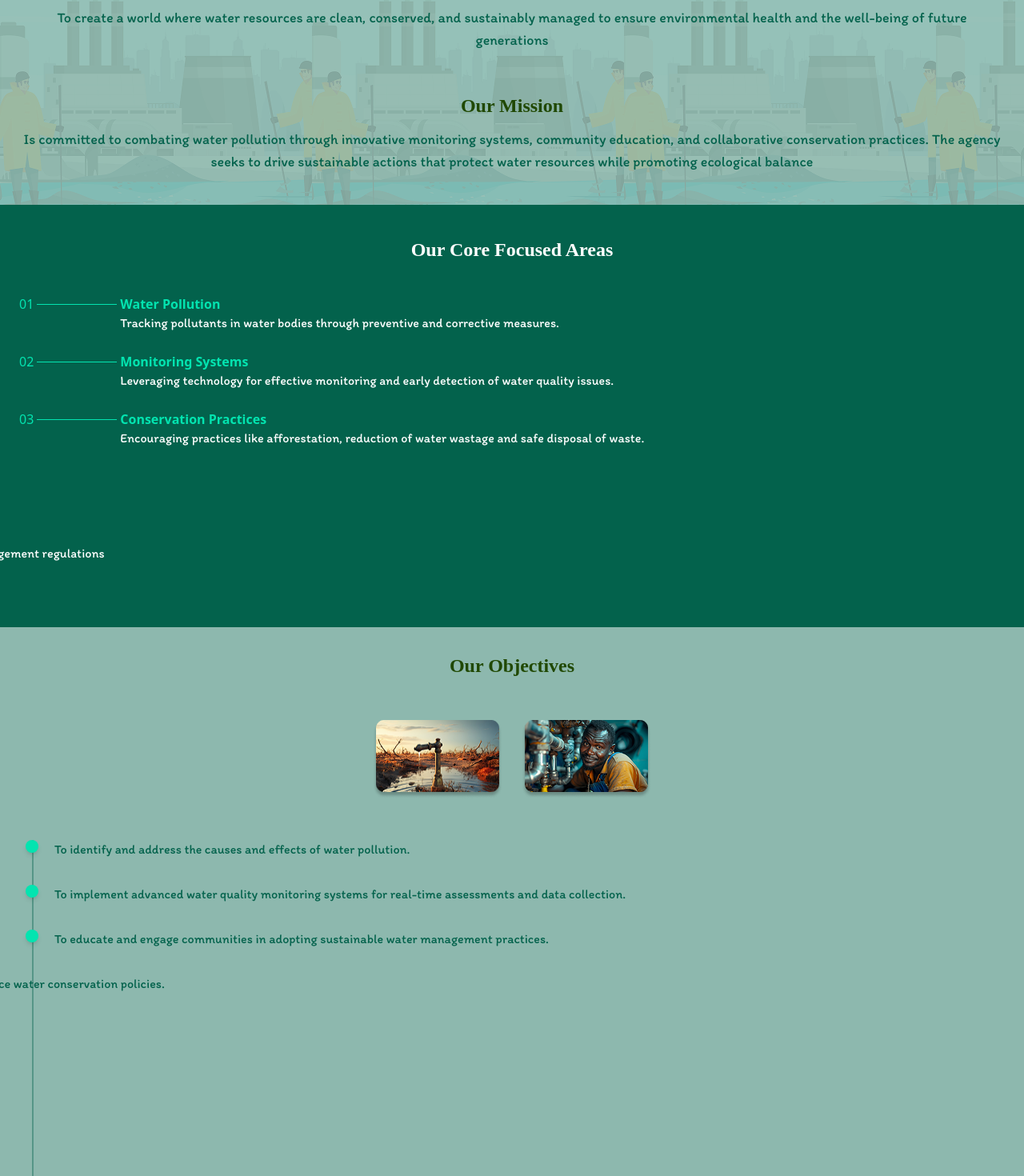
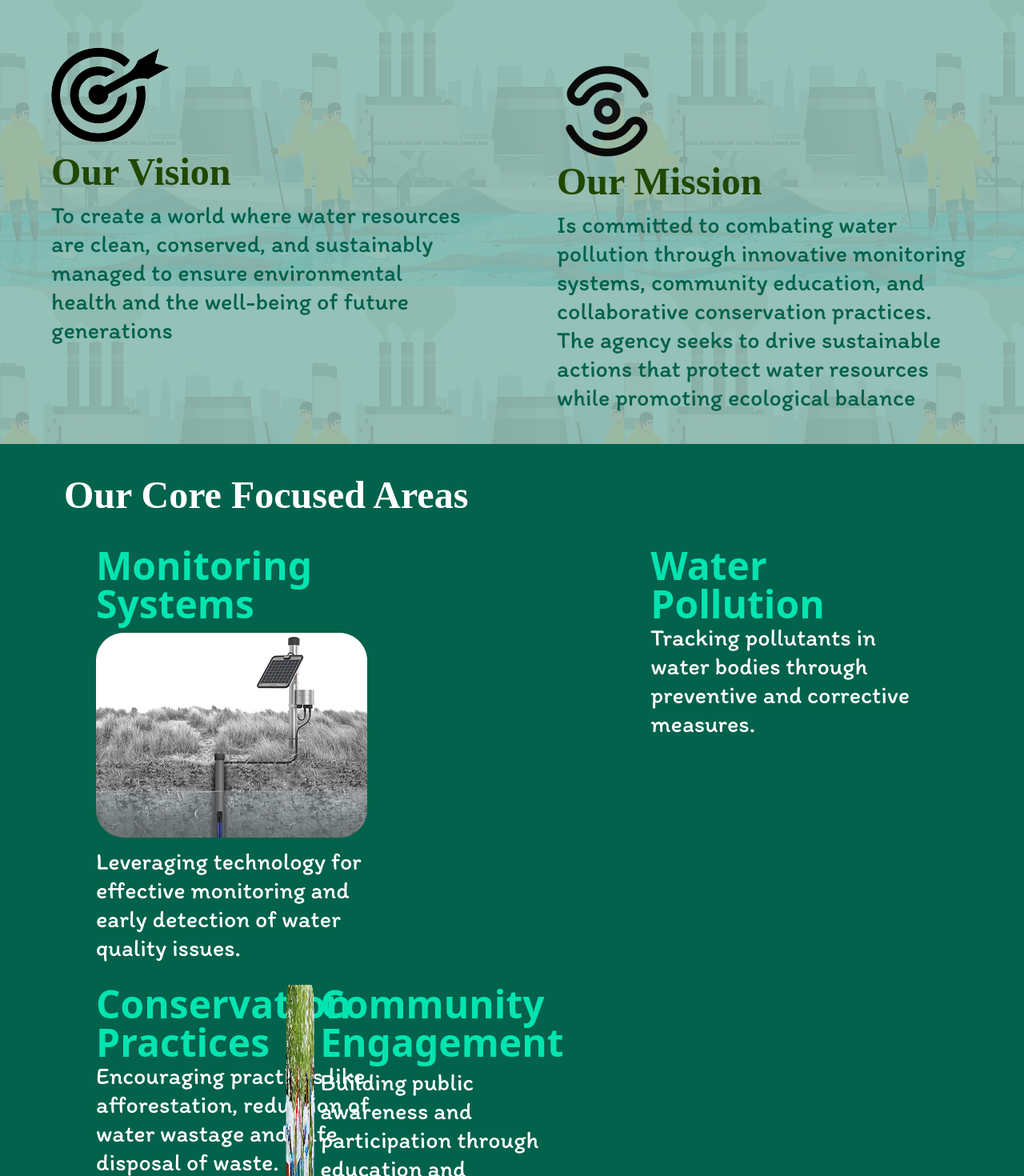
Before and after one commit to CoDedArch/wapmac, a React (Vite) app in the folder wapmac_frontend/: page / in a window 1280 px wide. Shown: the part 1294-2764 px from the top of the page at 80% size. Built offline with nearby package versions, Linux system fonts and the light colour scheme; a web font is replaced by a local one.

Commit message:
ensure responsive across all components

```diff
--- a/wapmac_frontend/src/shared/container/partners.tsx
+++ b/wapmac_frontend/src/shared/container/partners.tsx
@@ -86,6 +86,8 @@ const experts: Expert[] = [
 class PartnersComp extends Component<PartnerProps, PartnerCompState> {
   ref: RefObject<HTMLDivElement | null>;
   observer!: IntersectionObserver;
+  hasAnimated: boolean = false;
+
   constructor(props: PartnerProps) {
     super(props);
     this.state = {
@@ -99,7 +101,10 @@ class PartnersComp extends Component<PartnerProps, PartnerCompState> {
   componentDidMount() {
     this.observer = new IntersectionObserver(
       ([entry]) => {
-        this.setState({ inView: entry.isIntersecting });
+        if (entry.isIntersecting && !this.hasAnimated) {
+          this.setState({ inView: true });
+          this.hasAnimated = true;
+        }
       },
       { threshold: 0.1 }
     );
@@ -113,7 +118,6 @@ class PartnersComp extends Component<PartnerProps, PartnerCompState> {
       this.observer.unobserve(this.ref.current);
     }
   }
-
   handleLeftClick = () => {
     const { leftExperts, currentExpert, rightExperts } = this.state;
 
@@ -155,13 +159,13 @@ class PartnersComp extends Component<PartnerProps, PartnerCompState> {
         className="main-bg relative -top-20 space-y-40 overflow-hidden"
         style={{ backgroundImage: `url('/assets/partners.png')` }}
       >
-        <h1 className="text-center text-white font-bold text-2xl px-24 pt-10 font-koh">
+        <h1 className="text-center text-white font-bold text-2xl sm:text-5xl px-24 pt-10 font-koh">
           Our Team of Experts
         </h1>
-        <section className="relative flex xl:justify-center">
+        <section className="relative flex xl:justify-center sm:mt-20">
           {/* Left Indicator */}
           {leftExperts.length > 0 && (
-            <div className="bg-white/50 absolute -left-5 h-[80%] w-10 rounded-full"></div>
+            <div className="bg-white/50 absolute sm:w-60 -left-5 sm:-left-40 h-[80%] w-10 rounded-full sm:rounded-2xl"></div>
           )}
 
           <div className="flex flex-col justify-center items-center space-y-6 pb-10 px-5">
@@ -169,19 +173,24 @@ class PartnersComp extends Component<PartnerProps, PartnerCompState> {
               variants={Variant3}
               initial="hidden"
               animate={controls}
-              className="relative bg-white p-2 text-center pt-20 h-content rounded-3xl mx-4 shadow-2xl"
+              className="relative bg-white p-2 text-center pt-20  h-content rounded-3xl mx-4 shadow-2xl flex flex-col items-center space-y-1"
             >
               <div
-                className="absolute w-[9em] h-[9em] -top-20 rounded-full left-[27%] xl:left-[40%]  bg-cover"
+                className="absolute w-[9em] h-[9em] -top-20 rounded-full left-[27%] xl:left-[45%]  bg-cover"
                 style={{ backgroundImage: `url(${currentExpert.img})` }}
               ></div>
-              <h1 className="text-2xl font-bold">{currentExpert.name}</h1>
-              <h2 className="font-semibold mb-4 font-itim">
+              <h1 className="text-2xl font-bold sm:text-3xl">
+                {currentExpert.name}
+              </h1>
+              <h2 className="font-semibold mb-4 font-itim sm:text-2xl">
                 {currentExpert.role}
               </h2>
               {currentExpert.responsibilities.map(
                 (responsibility, res_index) => (
-                  <p className="font-semibold font-itim" key={res_index}>
+                  <p
+                    className="font-semibold font-itim sm:text-center  sm:w-1/2 sm:text-2xl"
+                    key={res_index}
+                  >
                     - {responsibility}
                   </p>
                 )
@@ -189,23 +198,31 @@ class PartnersComp extends Component<PartnerProps, PartnerCompState> {
             </motion.div>
             <div className="flex gap-50">
               <button
-                className="w-10 flex justify-center main-bg"
+                className="w-20 flex justify-center main-bg sm:shadow shadow-2xl  sm:w-40 sm:p-2 rounded-2xl hover:cursor-pointer"
                 onClick={this.handleLeftClick}
               >
-                <img src="/assets/left.png" alt="right arrow" />
+                <img
+                  src="/assets/left.png"
+                  alt="right arrow"
+                  className="sm:w-10"
+                />
               </button>
               <button
-                className="w-10 flex justify-center main-bg"
+                className="w-10 flex justify-center main-bg  sm:w-40 sm:p-2 rounded-2xl hover:cursor-pointer"
                 onClick={this.handleRightClick}
               >
-                <img src="/assets/right.png" alt="right arrow" />
+                <img
+                  src="/assets/right.png"
+                  alt="right arrow"
+                  className="sm:w-10"
+                />
               </button>
             </div>
           </div>
 
           {/* Right Indicator */}
           {rightExperts.length > 0 && (
-            <div className="bg-white/50 absolute -right-5 h-[80%] w-10 rounded-full"></div>
+            <div className="bg-white/50 absolute -right-5 sm:-right-40 sm:w-60 h-[80%] w-10 rounded-full sm:rounded-2xl"></div>
           )}
         </section>
       </section>
--- a/wapmac_frontend/src/shared/presentation/coreValues.tsx
+++ b/wapmac_frontend/src/shared/presentation/coreValues.tsx
@@ -1,15 +1,18 @@
 import { Component, createRef, RefObject } from "react";
 import { motion } from "framer-motion";
+import { Divide } from "lucide-react";
 
 const areas = [
+  {
+    area: "Monitoring Systems",
+    desc: "Leveraging technology for effective monitoring and early detection of water quality issues.",
+    image: "/assets/monitor.png",
+  },
   {
     area: "Water Pollution",
     desc: "Tracking pollutants in water bodies through preventive and corrective measures.",
   },
-  {
-    area: "Monitoring Systems",
-    desc: "Leveraging technology for effective monitoring and early detection of water quality issues.",
-  },
+
   {
     area: "Conservation Practices",
     desc: "Encouraging practices like afforestation, reduction of water wastage and safe disposal of waste.",
@@ -17,6 +20,7 @@ const areas = [
   {
     area: "Community Engagement",
     desc: "Building public awareness and participation through education and advocacy.",
+    image: "/assets/community.png",
   },
   {
     area: "Policy Advocacy",
@@ -70,24 +74,67 @@ class CoreValuesComp extends Component<{}, { inView: boolean }> {
     const controls = inView ? "visible" : "hidden";
     return (
       <section className="relative main-bg pb-20">
-        <h1 className="text-center text-white font-bold text-2xl px-20 pt-10 font-koh">
+        <h1 className="text-center sm:text-left sm:text-5xl  sm:w-[14em] text-white font-bold text-2xl px-20 pt-10 font-koh">
           Our Core Focused Areas
         </h1>
-        <ul className="pl-6 pr-1 space-y-6 mt-10" ref={this.ref}>
+        <ul
+          className="pl-6 pr-1 space-y-6 mt-10 sm:flex flex-wrap justify-between gap-1 sm:px-30"
+          ref={this.ref}
+        >
           {areas.map((area, area_index) => (
             <motion.li
               key={area_index}
-              className="flex gap-1"
+              className="flex gap-1 sm:w-1/3"
               variants={variantsVariant1(area_index)}
               initial="hidden"
               animate={controls}
             >
-              <span className="span-color">0{area_index + 1}</span>
-              <span className="w-25 span-bg h-[01px] mt-3"></span>
-              <div>
-                <h1 className="span-color font-bold">{area.area}</h1>{" "}
-                <p className="text-white text-md font-itim">{area.desc}</p>
-              </div>
+              {area_index === 0 ? (
+                <div className="hidden sm:block space-y-3">
+                  <h1 className="span-color font-bold sm:text-5xl">
+                    {area.area}
+                  </h1>{" "}
+                  <img src={area.image} alt="monitor" />
+                  <p className="text-white text-md font-itim sm:text-3xl">
+                    {area.desc}
+                  </p>
+                </div>
+              ) : area_index === 3 ? (
+                <div className="hidden sm:flex gap-2">
+                  <div>
+                    <img
+                      src={area.image}
+                      alt="community"
+                      className="w-[60em] h-full"
+                    />
+                  </div>
+                  <div className="space-y-2">
+                    <h1 className="span-color font-bold sm:text-5xl">
+                      {area.area}
+                    </h1>{" "}
+                    <p className="text-white text-md font-itim sm:text-3xl">
+                      {area.desc}
+                    </p>
+                  </div>
+                </div>
+              ) : null}
+
+              {
+                <>
+                <span className="span-color sm:hidden">
+                    0{area_index + 1}
+                  </span>
+                  <span className="w-25 span-bg h-[01px] mt-3 sm:hidden"></span>
+                  <div className={`${area_index === 0 ? "sm:hidden" : area_index === 3 ? "sm:hidden" : "sm:block" }`}>
+                    <h1 className="span-color font-bold sm:text-5xl ">
+                      {area.area}
+                    </h1>{" "}
+                    <p className="text-white text-md font-itim sm:text-3xl">
+                      {area.desc}
+                    </p>
+                  </div>
+                </>
+              }
             </motion.li>
           ))}
         </ul>
--- a/wapmac_frontend/src/shared/presentation/missionVision.tsx
+++ b/wapmac_frontend/src/shared/presentation/missionVision.tsx
@@ -42,19 +42,24 @@ class MissionVisionComp extends Component<{}, { inView: boolean }> {
     return (
       <section
         ref={this.ref}
-        className="text-center p-2 space-y-13 section-sec pb-10 "
+        className="text-center sm:text-left p-2 space-y-13 section-sec pb-10 sm:flex "
         style={{ backgroundImage: `url('/assets/cleaning.png')` }}
       >
         <motion.div
           variants={Variant3}
           initial="hidden"
           animate={controls}
-          className="space-y-3 mt-6"
+          className="space-y-3 mt-20 sm:w-1/2 sm:px-14 flex flex-col items-center sm:block"
         >
-          <h1 className="text-2xl font-semibold h-headers font-koh">
+          <img
+            src="/assets/vision.png"
+            alt="vision logo"
+            className="w-20 sm:w-min"
+          />
+          <h1 className="text-2xl font-semibold h-headers font-koh sm:text-5xl">
             Our Vision
           </h1>
-          <p className="px-4 text-lg h-content font-semibold font-itim">
+          <p className="px-4 sm:p-0 text-lg sm:text-3xl h-content font-semibold font-itim">
             To create a world where water resources are clean, conserved, and
             sustainably managed to ensure environmental health and the
             well-being of future generations
@@ -64,12 +69,17 @@ class MissionVisionComp extends Component<{}, { inView: boolean }> {
           variants={Variant1}
           initial="hidden"
           animate={controls}
-          className="space-y-3"
+          className="space-y-3 flex flex-col items-center sm:block sm:w-1/2 sm:mt-20 sm:px-14"
         >
-          <h1 className="text-2xl font-semibold h-headers font-koh">
+          <img
+            src="/assets/mission.png"
+            alt="vision logo"
+            className="w-20 sm:w-min"
+          />
+          <h1 className="text-2xl sm:-mt-5 font-semibold h-headers font-koh sm:text-5xl">
             Our Mission
           </h1>
-          <p className="px-4 text-lg h-content font-semibold font-itim">
+          <p className="px-4 sm:p-0 text-lg sm:text-3xl h-content font-semibold font-itim">
             Is committed to combating water pollution through innovative
             monitoring systems, community education, and collaborative
             conservation practices. The agency seeks to drive sustainable
--- a/wapmac_frontend/src/shared/presentation/objectives.tsx
+++ b/wapmac_frontend/src/shared/presentation/objectives.tsx
@@ -55,17 +55,19 @@ class ObjectivesComp extends Component <{}, {inView:boolean}> {
     const { inView } = this.state;
     const controls = inView ? "visible" : "hidden";
     return (
-      <section className="p-2 space-y-13 section-sec " ref = {this.ref}>
-        <h1 className="text-2xl font-semibold text-center h-headers font-koh mt-6">
+      <section className="p-2 sm:p-0 space-y-13 section-sec sm:flex" ref = {this.ref}>
+        <div className="sm:w-1/2">
+        <h1 className="text-2xl sm:text-5xl font-semibold text-center h-headers font-koh mt-6 sm:mt-20 sm:px-20">
           Our Objectives
         </h1>
-        <div className="flex justify-center gap-6">
+        <div className="flex justify-center gap-6 sm:hidden">
           <img src="/assets/img1.png" alt="image 1" />
           <img src="/assets/img2.png" alt="image 2" />
         </div>
-        <div className="relative pl-8">
-          <img src="/assets/line.png" alt="line" className="w-40 h-[40em]" />
-          <ul className="absolute w-full top-0 left-0 right-0 pl-6 space-y-6">
+        <div className="relative pl-8 sm:mt-20">
+          <img src="/assets/line.png" alt="line" className="w-40 h-[40em] sm:hidden" />
+          <img src="/assets/linel.png" alt="line" className="h-full hidden sm:block" />
+          <ul className="absolute w-full top-0 left-0 right-0 pl-6 space-y-6 sm:space-y-20">
             {objectives.map((obj, obj_index) => (
               <motion.li
                 key={obj_index}
@@ -75,10 +77,14 @@ class ObjectivesComp extends Component <{}, {inView:boolean}> {
                 animate={controls}
               >
                 <span className="w-4 span-bg h-4 rounded-full absolute shadow-md"></span>
-                <p className="pl-9 pb-2 h-content font-bold font-itim">{obj}</p>
+                <p className="pl-9 pb-2 h-content font-bold font-itim sm:text-4xl sm:pr-20">{obj}</p>
               </motion.li>
             ))}
           </ul>
+        </div>
+        </div>
+        <div className="w-1/2 bg-amber-200 hidden sm:block">
+          <img src="/assets/bg.png" alt="bg image" className="w-full" />
         </div>
       </section>
     );
```
Also changed, not shown: wapmac_frontend/src/shared/presentation/headerComp.tsx (+4 -4 lines).
